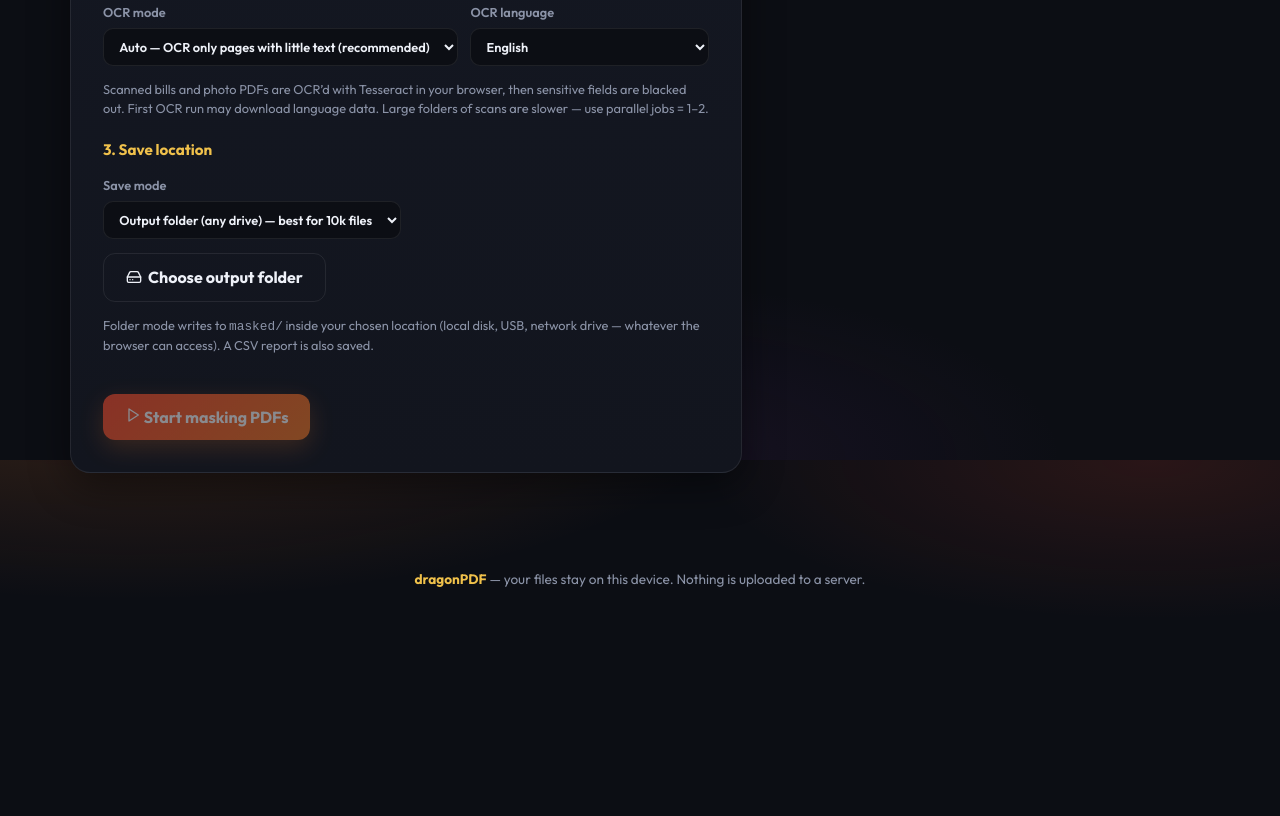
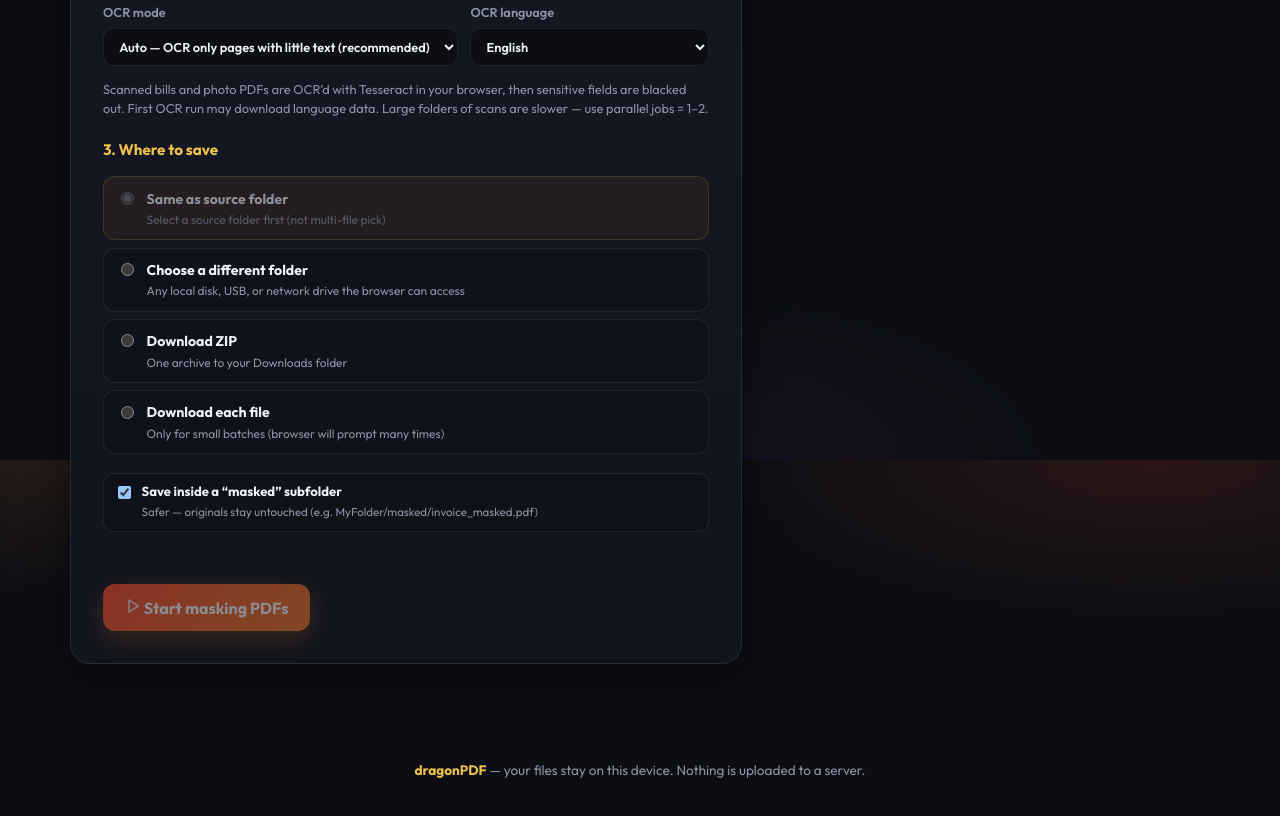
Before and after one commit to ktiwari54/PDF, a React (Vite) app: page /bulk-mask in a window 1280 px wide. Shown: the part 1140-1956 px from the top of the page. Before the commit the page ends 1777 px from the top, so only its background shows below. Built offline with nearby package versions, Linux system fonts and the light colour scheme.

Commit message:
Allow saving masked PDFs to source folder or user-chosen folder
Same-as-source or pick any drive; optional masked subfolder; clearer save UI.

```diff
--- a/src/index.css
+++ b/src/index.css
@@ -1446,6 +1446,51 @@ textarea {
   gap: 0.75rem;
 }
 
+.bulk-save-options {
+  display: grid;
+  gap: 0.45rem;
+}
+
+.bulk-save-card {
+  display: flex;
+  gap: 0.6rem;
+  align-items: flex-start;
+  padding: 0.7rem 0.75rem;
+  border-radius: 12px;
+  border: 1px solid var(--border);
+  background: rgba(0, 0, 0, 0.18);
+  cursor: pointer;
+  font-size: 0.85rem;
+}
+
+.bulk-save-card.active {
+  border-color: var(--border-strong);
+  background: var(--accent-soft);
+}
+
+.bulk-save-card input {
+  margin-top: 0.2rem;
+}
+
+.bulk-save-card strong {
+  display: block;
+  color: var(--text);
+  font-size: 0.88rem;
+}
+
+.bulk-save-card small {
+  display: block;
+  color: var(--muted);
+  font-size: 0.75rem;
+  margin-top: 0.15rem;
+  line-height: 1.35;
+}
+
+.bulk-save-card:has(input:disabled) {
+  opacity: 0.55;
+  cursor: not-allowed;
+}
+
 .bulk-controls label {
   display: grid;
   gap: 0.35rem;
--- a/src/pages/BulkMask.tsx
+++ b/src/pages/BulkMask.tsx
@@ -25,6 +25,7 @@ import {
   supportsDirectoryPicker,
   buildReportCsv,
   countByCategory,
+  writeMaskedFile,
   type MaskOptions,
   type MaskCategory,
   type FileJobResult,
@@ -49,12 +50,23 @@ export function BulkMask() {
   const fileInputRef = useRef<HTMLInputElement>(null)
   const [queue, setQueue] = useState<QueuedFile[]>([])
   const [options, setOptions] = useState<MaskOptions>(defaultMaskOptions)
+  /** Folder the user loaded PDFs from */
+  const [sourceDir, setSourceDir] = useState<DirHandle | null>(null)
+  const [sourceDirName, setSourceDirName] = useState('')
+  /** Optional separate destination folder */
   const [outputDir, setOutputDir] = useState<DirHandle | null>(null)
   const [outputDirName, setOutputDirName] = useState('')
   const [concurrency, setConcurrency] = useState(2)
-  const [saveMode, setSaveMode] = useState<'folder' | 'zip' | 'individual'>(
-    supportsDirectoryPicker() ? 'folder' : 'zip',
-  )
+  /**
+   * same = write into the source folder
+   * custom = user-picked folder (any drive)
+   * zip / individual = browser download
+   */
+  const [saveMode, setSaveMode] = useState<
+    'same' | 'custom' | 'zip' | 'individual'
+  >(supportsDirectoryPicker() ? 'same' : 'zip')
+  /** Put results in a "masked" subfolder (safer) vs next to originals */
+  const [useMaskedSubfolder, setUseMaskedSubfolder] = useState(true)
   const [running, setRunning] = useState(false)
   const [done, setDone] = useState(0)
   const [results, setResults] = useState<FileJobResult[]>([])
@@ -89,14 +101,18 @@ export function BulkMask() {
       }
       return next.slice(0, MAX_FILES)
     })
+    // Multi-file pick has no folder handle — can't "save same"
+    setSourceDir(null)
+    setSourceDirName('')
     setResults([])
     setDone(0)
     setError(null)
+    setSaveMode((m) => (m === 'same' ? 'custom' : m))
   }, [])
 
   async function selectFolder() {
     setError(null)
-    const dir = await pickInputDirectory()
+    const dir = await pickInputDirectory('readwrite')
     if (!dir) {
       setError(
         'Folder picker cancelled or not supported. Use Chrome/Edge, or select multiple PDF files instead.',
@@ -110,6 +126,9 @@ export function BulkMask() {
       setLog(null)
       return
     }
+    setSourceDir(dir)
+    setSourceDirName(dir.name)
+    setSaveMode('same')
     setQueue(
       list.map((item) => ({
         id: `${item.path}-${Math.random().toString(36).slice(2, 7)}`,
@@ -118,7 +137,9 @@ export function BulkMask() {
         handle: item.handle,
       })),
     )
-    setLog(`Loaded ${list.length} PDF(s) from folder (max ${MAX_FILES}).`)
+    setLog(
+      `Loaded ${list.length} PDF(s) from “${dir.name}”. You can save masked files into this same folder or pick another.`,
+    )
     setResults([])
     setDone(0)
   }
@@ -128,7 +149,13 @@ export function BulkMask() {
     if (!dir) return
     setOutputDir(dir)
     setOutputDirName(dir.name)
-    setSaveMode('folder')
+    setSaveMode('custom')
+  }
+
+  function resolveSaveDir(): DirHandle | null {
+    if (saveMode === 'same') return sourceDir
+    if (saveMode === 'custom') return outputDir
+    return null
   }
 
   async function run() {
@@ -145,8 +172,14 @@ export function BulkMask() {
       setError('Last name masking is on — paste last names to mask (one per line).')
       return
     }
-    if (saveMode === 'folder' && !outputDir) {
-      setError('Choose an output folder (or switch save mode to ZIP).')
+    if (saveMode === 'same' && !sourceDir) {
+      setError(
+        '“Same as source folder” needs a folder pick (not individual files). Select a folder, or choose another save location.',
+      )
+      return
+    }
+    if (saveMode === 'custom' && !outputDir) {
+      setError('Choose a destination folder (any drive your browser can access).')
       return
     }
 
@@ -158,7 +191,9 @@ export function BulkMask() {
     setLog(`Processing ${queue.length} file(s)…`)
 
     const zip = saveMode === 'zip' ? new JSZip() : null
+    const saveDir = resolveSaveDir()
     const jobResults: FileJobResult[] = []
+    let lastSavedPath = ''
 
     try {
       await mapPool(
@@ -187,26 +222,17 @@ export function BulkMask() {
 
             const result = await maskSensitivePdf(data, {
               ...options,
-              onProgress: (msg) =>
-                setLog(`${item.path}: ${msg}`),
+              onProgress: (msg) => setLog(`${item.path}: ${msg}`),
             })
             const cats = countByCategory(result.hits)
             const base =
               item.name.replace(/\.pdf$/i, '') + '_masked.pdf'
 
-            if (saveMode === 'folder' && outputDir) {
-              // Preserve relative path under masked/
-              const safePath = item.path.replace(/[<>:"|?*]/g, '_')
-              const parts = safePath.split(/[/\\]/).filter(Boolean)
-              let dir: DirHandle = outputDir
-              dir = await dir.getDirectoryHandle('masked', { create: true })
-              for (let i = 0; i < parts.length - 1; i++) {
-                dir = await dir.getDirectoryHandle(parts[i], { create: true })
-              }
-              const fh = await dir.getFileHandle(base, { create: true })
-              const w = await fh.createWritable()
-              await w.write(result.bytes)
-              await w.close()
+            if ((saveMode === 'same' || saveMode === 'custom') && saveDir) {
+              lastSavedPath = await writeMaskedFile(saveDir, item.path, result.bytes, {
+                subfolder: useMaskedSubfolder ? 'masked' : '',
+                suffix: '_masked',
+              })
             } else if (saveMode === 'zip' && zip) {
               const zipPath = `masked/${item.path.replace(/\.pdf$/i, '')}_masked.pdf`
               zip.file(zipPath, result.bytes)
@@ -235,7 +261,11 @@ export function BulkMask() {
         },
         (d, t) => {
           setDone(d)
-          setLog(`Processed ${d} / ${t}…`)
+          setLog(
+            lastSavedPath
+              ? `Processed ${d} / ${t}… last saved: ${lastSavedPath}`
+              : `Processed ${d} / ${t}…`,
+          )
           setResults([...jobResults])
         },
         () => cancelRef.current,
@@ -247,37 +277,49 @@ export function BulkMask() {
         downloadBlob(blob, `dragonPDF_masked_${Date.now()}.zip`)
       }
 
-      // Report CSV
+      // Report CSV → same save destination when folder mode
       const report = buildReportCsv(jobResults)
-      if (saveMode === 'folder' && outputDir && !cancelRef.current) {
+      const reportName = `mask_report_${Date.now()}.csv`
+      if (
+        (saveMode === 'same' || saveMode === 'custom') &&
+        saveDir &&
+        !cancelRef.current
+      ) {
         try {
-          const fh = await outputDir.getFileHandle(
-            `mask_report_${Date.now()}.csv`,
-            { create: true },
-          )
+          const reportDir = useMaskedSubfolder
+            ? await saveDir.getDirectoryHandle('masked', { create: true })
+            : saveDir
+          const fh = await reportDir.getFileHandle(reportName, {
+            create: true,
+          })
           const w = await fh.createWritable()
           await w.write(report)
           await w.close()
         } catch {
           downloadBlob(
             new Blob([report], { type: 'text/csv' }),
-            `mask_report_${Date.now()}.csv`,
+            reportName,
           )
         }
       } else if (!cancelRef.current) {
-        downloadBlob(
-          new Blob([report], { type: 'text/csv' }),
-          `mask_report_${Date.now()}.csv`,
-        )
+        downloadBlob(new Blob([report], { type: 'text/csv' }), reportName)
       }
 
       const ok = jobResults.filter((r) => r.ok).length
       const hits = jobResults.reduce((n, r) => n + r.hitCount, 0)
       setResults([...jobResults])
+      const where =
+        saveMode === 'same'
+          ? `saved into source folder “${sourceDirName}”${useMaskedSubfolder ? '/masked' : ''}`
+          : saveMode === 'custom'
+            ? `saved into “${outputDirName}”${useMaskedSubfolder ? '/masked' : ''}`
+            : saveMode === 'zip'
+              ? 'ZIP downloaded'
+              : 'files downloaded'
       setLog(
         cancelRef.current
           ? `Cancelled after ${done} file(s).`
-          : `Finished · ${ok}/${jobResults.length} OK · ${hits} total redactions · report CSV saved`,
+          : `Finished · ${ok}/${jobResults.length} OK · ${hits} redactions · ${where} · CSV report written`,
       )
     } catch (e) {
       setError(e instanceof Error ? e.message : 'Batch failed')
@@ -370,6 +412,8 @@ export function BulkMask() {
                     setQueue([])
                     setResults([])
                     setDone(0)
+                    setSourceDir(null)
+                    setSourceDirName('')
                   }}
                 >
                   Clear
@@ -528,30 +572,73 @@ export function BulkMask() {
             parallel jobs = 1–2.
           </p>
 
-          <h2 className="bulk-section-title">3. Save location</h2>
-          <div className="bulk-controls">
-            <label>
-              Save mode
-              <select
-                value={saveMode}
+          <h2 className="bulk-section-title">3. Where to save</h2>
+          <div className="bulk-save-options">
+            {fsOk && (
+              <label className={`bulk-save-card ${saveMode === 'same' ? 'active' : ''}`}>
+                <input
+                  type="radio"
+                  name="saveMode"
+                  checked={saveMode === 'same'}
+                  disabled={running || !sourceDir}
+                  onChange={() => setSaveMode('same')}
+                />
+                <span>
+                  <strong>Same as source folder</strong>
+                  <small>
+                    {sourceDirName
+                      ? `Write into “${sourceDirName}” (the folder you loaded)`
+                      : 'Select a source folder first (not multi-file pick)'}
+                  </small>
+                </span>
+              </label>
+            )}
+            {fsOk && (
+              <label className={`bulk-save-card ${saveMode === 'custom' ? 'active' : ''}`}>
+                <input
+                  type="radio"
+                  name="saveMode"
+                  checked={saveMode === 'custom'}
+                  disabled={running}
+                  onChange={() => setSaveMode('custom')}
+                />
+                <span>
+                  <strong>Choose a different folder</strong>
+                  <small>
+                    Any local disk, USB, or network drive the browser can access
+                  </small>
+                </span>
+              </label>
+            )}
+            <label className={`bulk-save-card ${saveMode === 'zip' ? 'active' : ''}`}>
+              <input
+                type="radio"
+                name="saveMode"
+                checked={saveMode === 'zip'}
                 disabled={running}
-                onChange={(e) =>
-                  setSaveMode(e.target.value as typeof saveMode)
-                }
-              >
-                {fsOk && (
-                  <option value="folder">
-                    Output folder (any drive) — best for 10k files
-                  </option>
-                )}
-                <option value="zip">Download one ZIP</option>
-                <option value="individual">
-                  Download each file (small batches only)
-                </option>
-              </select>
+                onChange={() => setSaveMode('zip')}
+              />
+              <span>
+                <strong>Download ZIP</strong>
+                <small>One archive to your Downloads folder</small>
+              </span>
+            </label>
+            <label className={`bulk-save-card ${saveMode === 'individual' ? 'active' : ''}`}>
+              <input
+                type="radio"
+                name="saveMode"
+                checked={saveMode === 'individual'}
+                disabled={running}
+                onChange={() => setSaveMode('individual')}
+              />
+              <span>
+                <strong>Download each file</strong>
+                <small>Only for small batches (browser will prompt many times)</small>
+              </span>
             </label>
           </div>
-          {saveMode === 'folder' && (
+
+          {saveMode === 'custom' && (
             <div className="bulk-pick-row">
               <button
                 type="button"
@@ -561,15 +648,48 @@ export function BulkMask() {
               >
                 <HardDrive size={16} />{' '}
                 {outputDirName
-                  ? `Output: ${outputDirName}`
-                  : 'Choose output folder'}
+                  ? `Destination: ${outputDirName}`
+                  : 'Browse destination folder…'}
               </button>
             </div>
           )}
+
+          {(saveMode === 'same' || saveMode === 'custom') && (
+            <label className="bulk-cat" style={{ marginTop: 4 }}>
+              <input
+                type="checkbox"
+                checked={useMaskedSubfolder}
+                disabled={running}
+                onChange={(e) => setUseMaskedSubfolder(e.target.checked)}
+              />
+              <span>
+                <strong>Save inside a “masked” subfolder</strong>
+                <small>
+                  {useMaskedSubfolder
+                    ? 'Safer — originals stay untouched (e.g. MyFolder/masked/invoice_masked.pdf)'
+                    : 'Write next to originals (e.g. MyFolder/invoice_masked.pdf)'}
+                </small>
+              </span>
+            </label>
+          )}
+
           <p className="muted" style={{ margin: 0, fontSize: '0.8rem' }}>
-            Folder mode writes to <code>masked/</code> inside your chosen
-            location (local disk, USB, network drive — whatever the browser can
-            access). A CSV report is also saved.
+            {saveMode === 'same' && sourceDirName && (
+              <>
+                Output → <code>{sourceDirName}{useMaskedSubfolder ? '/masked/' : '/'}</code>
+                *_masked.pdf · CSV report included
+              </>
+            )}
+            {saveMode === 'custom' && (
+              <>
+                {outputDirName
+                  ? <>Output → <code>{outputDirName}{useMaskedSubfolder ? '/masked/' : '/'}</code></>
+                  : 'Pick a destination folder above (Desktop, D:\\, USB, etc.)'}
+              </>
+            )}
+            {(saveMode === 'zip' || saveMode === 'individual') && (
+              <>Files go to your browser Downloads.</>
+            )}
           </p>
 
           <div className="actions">
```
Also changed, not shown: src/lib/sensitiveMask.ts (+41 -2 lines).
